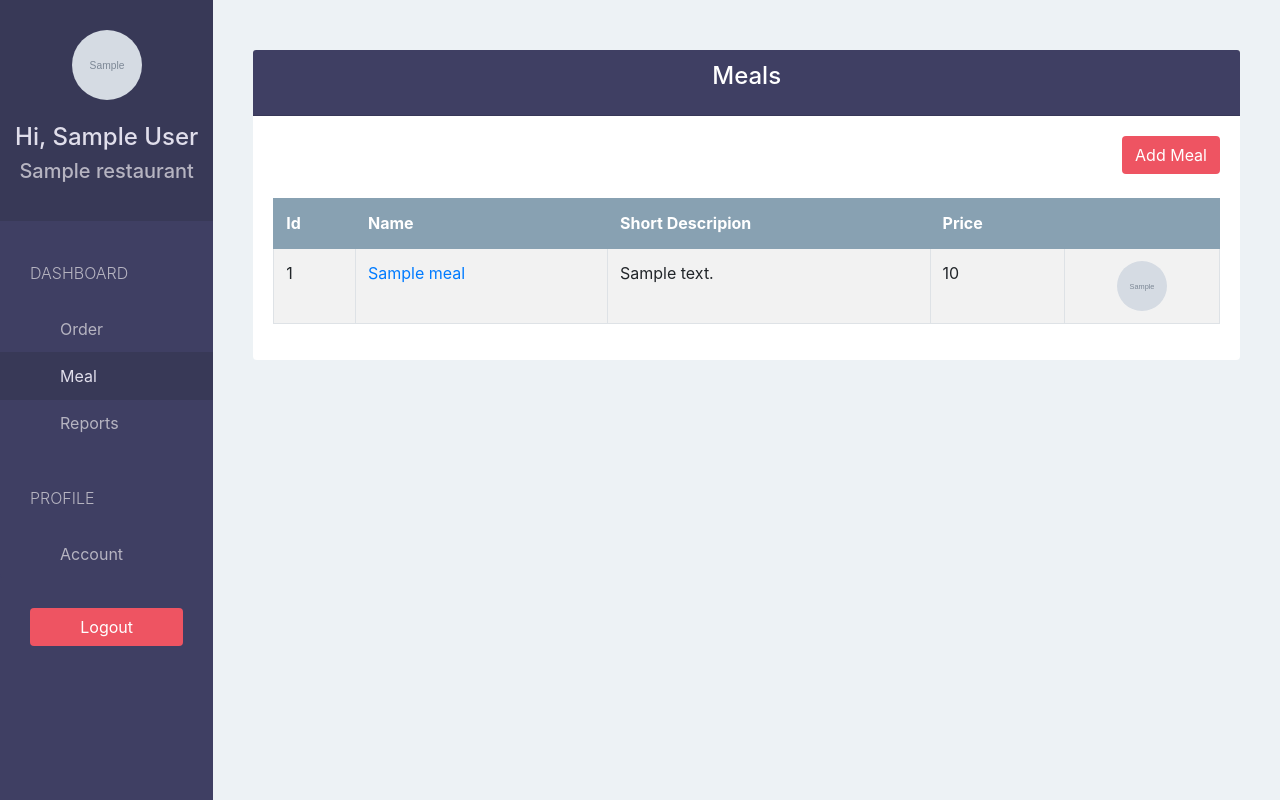
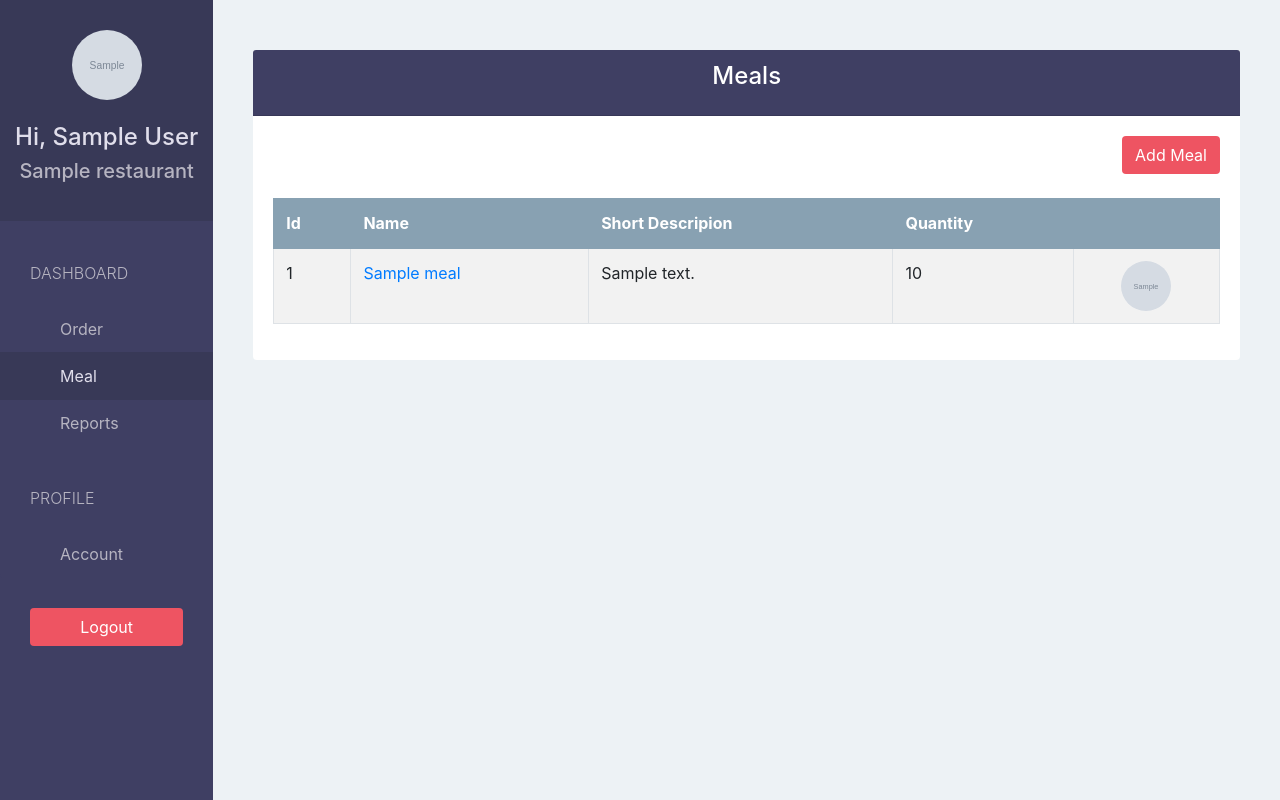
Before and after one commit to kentran304/uhack2018, a Django app: page /restaurant/meal/ in a window 1280 px wide. Run offline with Django 3.2, Linux system fonts and the light colour scheme; a user stored in the database is signed in; tables that the repository leaves empty hold one stand-in row (values such as "Sample post"); grey boxes marked "Sample" are stand-in pictures; some libraries are stand-ins or nearby versions.

Commit message:
Change Meals Models

```diff
--- a/leftoven/settings.py
+++ b/leftoven/settings.py
@@ -25,7 +25,11 @@ SECRET_KEY = '18#eb(&6_!muo6z#4q9-%4+a9g1us)qvzh6ib3pi_j+5v48ev1'
 # SECURITY WARNING: don't run with debug turned on in production!
 DEBUG = True
 
-ALLOWED_HOSTS = ['pacific-falls-64683.herokuapp.com']
+# Add Heroku host:
+# ALLOWED_HOSTS = ['pacific-falls-64683.herokuapp.com']
+
+# Local host:
+ALLOWED_HOSTS = []
 
 
 # Application definition
--- a/webapp/models.py
+++ b/webapp/models.py
@@ -16,7 +16,7 @@ class Restaurant(models.Model):
 # Customer models
 class Customer(models.Model):
     user = models.OneToOneField(User, on_delete=models.CASCADE, related_name='customer')
-    avatar = models.CharField(max_length=500)
+    avatar = models.CharField(max_length=500, blank=True)
     phone = models.CharField(max_length=500, blank=True)
     address = models.CharField(max_length=500, blank=True)
 
@@ -29,7 +29,8 @@ class Meal(models.Model):
     name = models.CharField(max_length=500)
     short_description = models.CharField(max_length=500)
     image = models.ImageField(upload_to='meal_images/', blank=False)
-    price = models.IntegerField(default=0)
+    quantity = models.IntegerField(default=0)
+
 
     def __str__(self):
         return self.name
--- a/webapp/serializers.py
+++ b/webapp/serializers.py
@@ -42,7 +42,7 @@ class OrderRestaurantSerializer(serializers.ModelSerializer):
 class OrderMealSerializer(serializers.ModelSerializer):
     class Meta:
         model = Meal
-        fields = ("id", "name", "price")
+        fields = ("id", "name", "quantity")
 
 class OrderDetailsSerializer(serializers.ModelSerializer):
     meal = OrderMealSerializer
--- a/webapp/templates/restaurant/meal.html
+++ b/webapp/templates/restaurant/meal.html
@@ -16,7 +16,7 @@
                     <th>Id</th>
                     <th>Name</th>
                     <th>Short Descripion</th>
-                    <th>Price</th>
+                    <th>Quantity</th>
                     <th class="text-center"></th>
                 </tr>
             </thead>
@@ -28,7 +28,7 @@
                         <a href="{% url 'restaurant-edit-meal' meal.id %}">{{ meal.name }}</a>
                     </td>
                     <td>{{ meal.short_description }}</td>
-                    <td>{{ meal.price }}</td>
+                    <td>{{ meal.quantity }}</td>
                     <td class="text-center">
                         <img class="rounded-circle" src="{{ MEDIA_URL }}{{ meal.image }}" width="50" height="50">
                     </td>
```
Also changed, not shown: webapp/migrations/0004_auto_20180714_0234.py (added).
